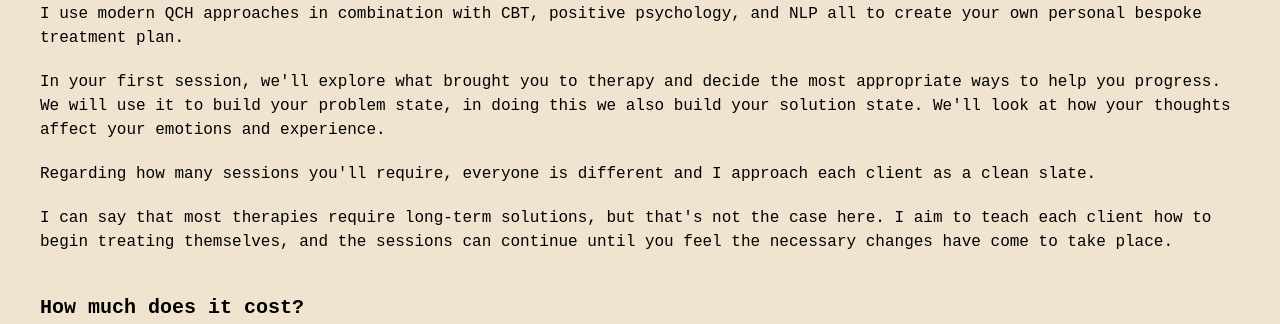
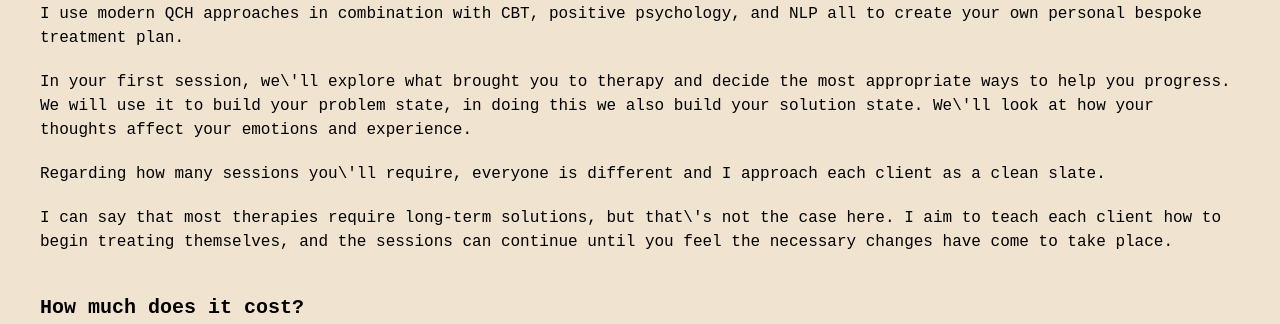
Before and after one commit to mollybrace/mocean-therapy-nextjs, a Next.js app: page /sessionsandfees in a window 1280 px wide. Shown: the part 614-938 px from the top of the page. Built offline with nearby package versions, Linux system fonts and the light colour scheme.

Commit message:
Escaping characters and removing useStates for build

```diff
--- a/src/app/about/components/AboutHypnotherapy.tsx
+++ b/src/app/about/components/AboutHypnotherapy.tsx
@@ -5,8 +5,8 @@
     <div className='mx-10 pb-10'>
         <h2 className='text-xl font-bold py-5'> Is hypnotherapy for me?</h2>
             <p>I primarily work with clients struggling with anxiety, depression, addiction, or stress. Cognitive
-            Hypnotherapy is built on the principle of working within the client's model of the world. Therefore, I
-            do not strictly work towards these 'labels'. Instead, I approach each session with unconditional
+            Hypnotherapy is built on the principle of working within the client\'s model of the world. Therefore, I
+            do not strictly work towards these \'labels\'. Instead, I approach each session with unconditional
             positive regard and respect and hold space for each client so they feel comfortable and heard. Then,
             together, we build their problem state to help create their solution state.</p>
 
--- a/src/app/contact/page.tsx
+++ b/src/app/contact/page.tsx
@@ -6,10 +6,12 @@
 
 
 const page = () => {
-    const [fullname, setFullname] = useState("");
-    const [email, setEmail] = useState("");
-    const [message, setMessage] = useState("");
-
+    // const [fullname, setFullname] = useState("");
+    // const [email, setEmail] = useState("");
+    // const [message, setMessage] = useState("");
+    const fullname = "";
+    const email = ""
+    const message = ""
 
   return (
     <div>
--- a/src/app/sessionsandfees/components/Sessions.tsx
+++ b/src/app/sessionsandfees/components/Sessions.tsx
@@ -14,15 +14,15 @@
               I use modern QCH approaches in combination with CBT, positive psychology, and NLP all to create your own personal bespoke treatment plan.
             </p>
             <p className="pb-5">
-            In your first session, we'll explore what brought you to therapy and decide the most appropriate ways to help you progress.
+            In your first session, we\'ll explore what brought you to therapy and decide the most appropriate ways to help you progress.
 
-             We will use it to build your problem state, in doing this we also build your solution state. We'll look at how your thoughts affect your emotions and experience.
+             We will use it to build your problem state, in doing this we also build your solution state. We\'ll look at how your thoughts affect your emotions and experience.
             </p>
             <p className="pb-5">
-              Regarding how many sessions you'll require, everyone is different and I approach each client as a clean slate.
+              Regarding how many sessions you\'ll require, everyone is different and I approach each client as a clean slate.
             </p>
             <p className="pb-5">
-              I can say that most therapies require long-term solutions, but that's not the case here. I aim to teach each client how to begin treating themselves, and the sessions can continue until you feel the necessary changes have come to take place.
+              I can say that most therapies require long-term solutions, but that\'s not the case here. I aim to teach each client how to begin treating themselves, and the sessions can continue until you feel the necessary changes have come to take place.
             </p>
           </div>
         </div>
```
